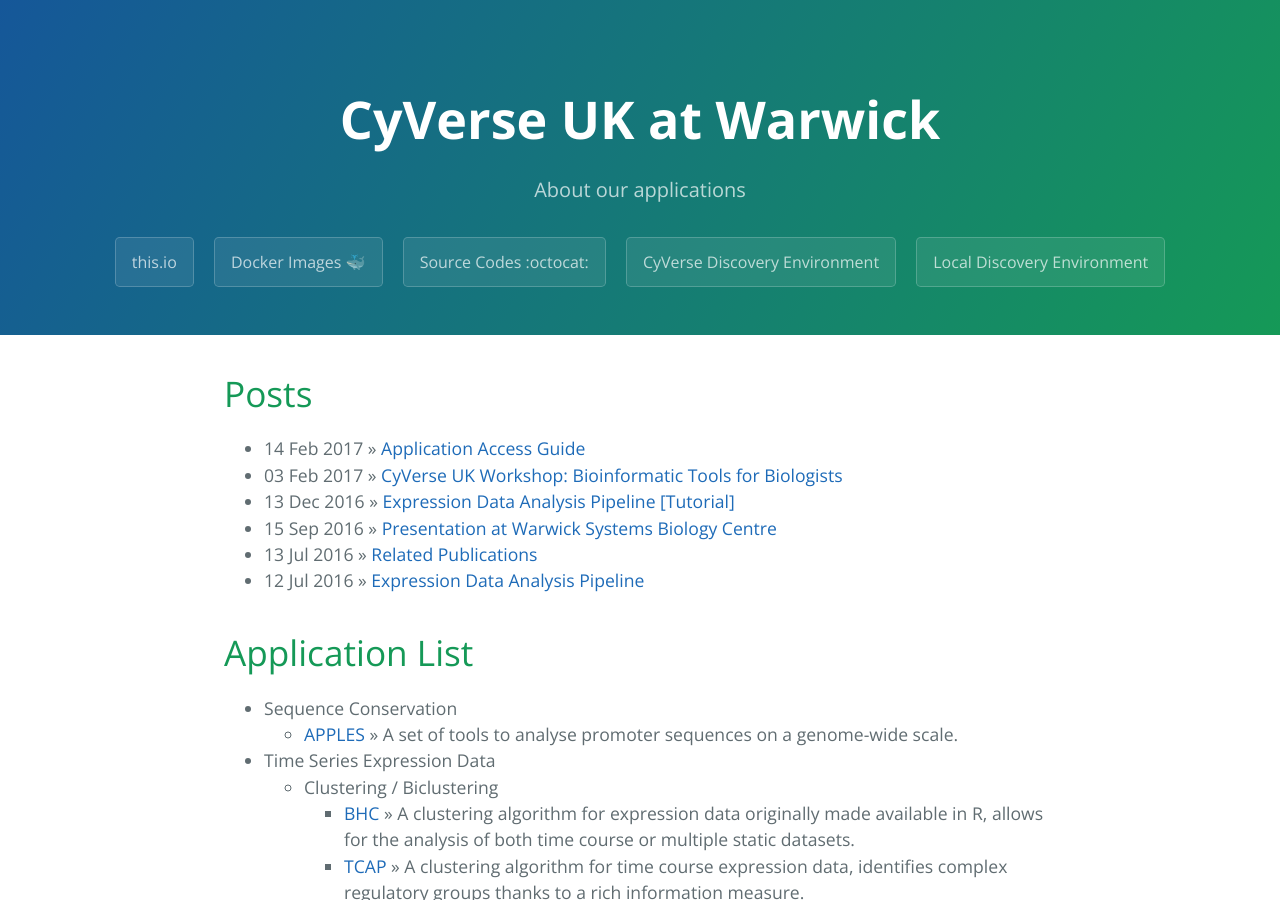
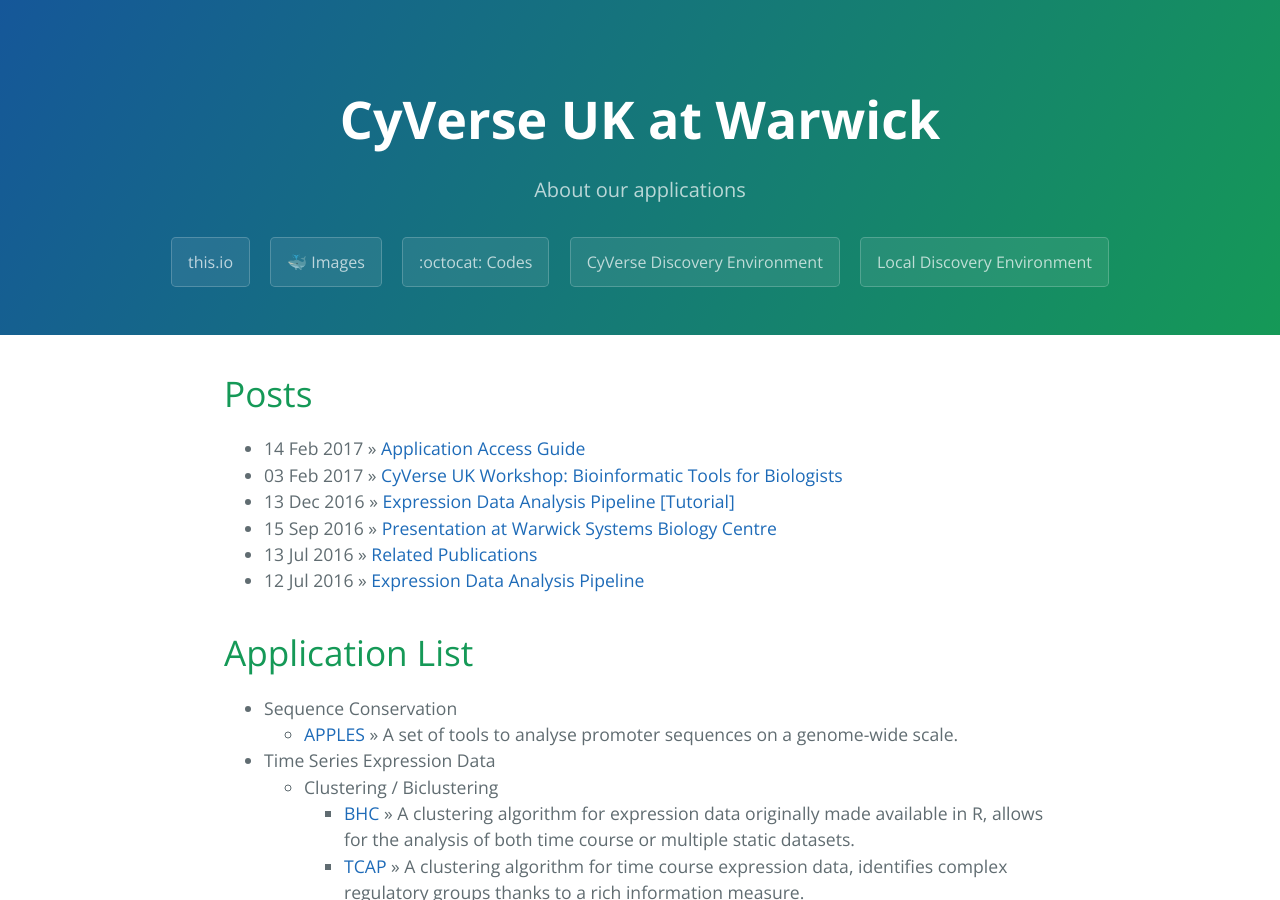
Before and after one commit to cyversewarwick/cyversewarwick.github.io, a Jekyll site: the page built from index.html, in a window 1280 px wide and 900 px high. Built offline with Jekyll 4.4.1, drawn with Linux system fonts in a browser that asks for light colours; emoji names are drawn with the system emoji font.

Commit message:
Update page-header.html

```diff
--- a/_includes/page-header.html
+++ b/_includes/page-header.html
@@ -2,8 +2,8 @@
   <h1 class="project-name">{{ site.title }}</h1>
   <h2 class="project-tagline">{{ site.tagline }}</h2>
   <a href="{{ site.url }}" class="btn">this.io</a>
-  <a href="https://hub.docker.com/u/cyversewarwick/" class="btn">Docker Images :whale:</a>
-  <a href="https://github.com/cyversewarwick" class="btn">Source Codes :octocat:</a>
+  <a href="https://hub.docker.com/u/cyversewarwick/" class="btn">:whale: Images</a>
+  <a href="https://github.com/cyversewarwick" class="btn">:octocat: Codes</a>
   <a href="https://de.cyverse.org/de/" class="btn">CyVerse Discovery Environment</a>
   <a href="https://cyverse.warwick.ac.uk/de" class="btn">Local Discovery Environment</a>
 </section>
```
